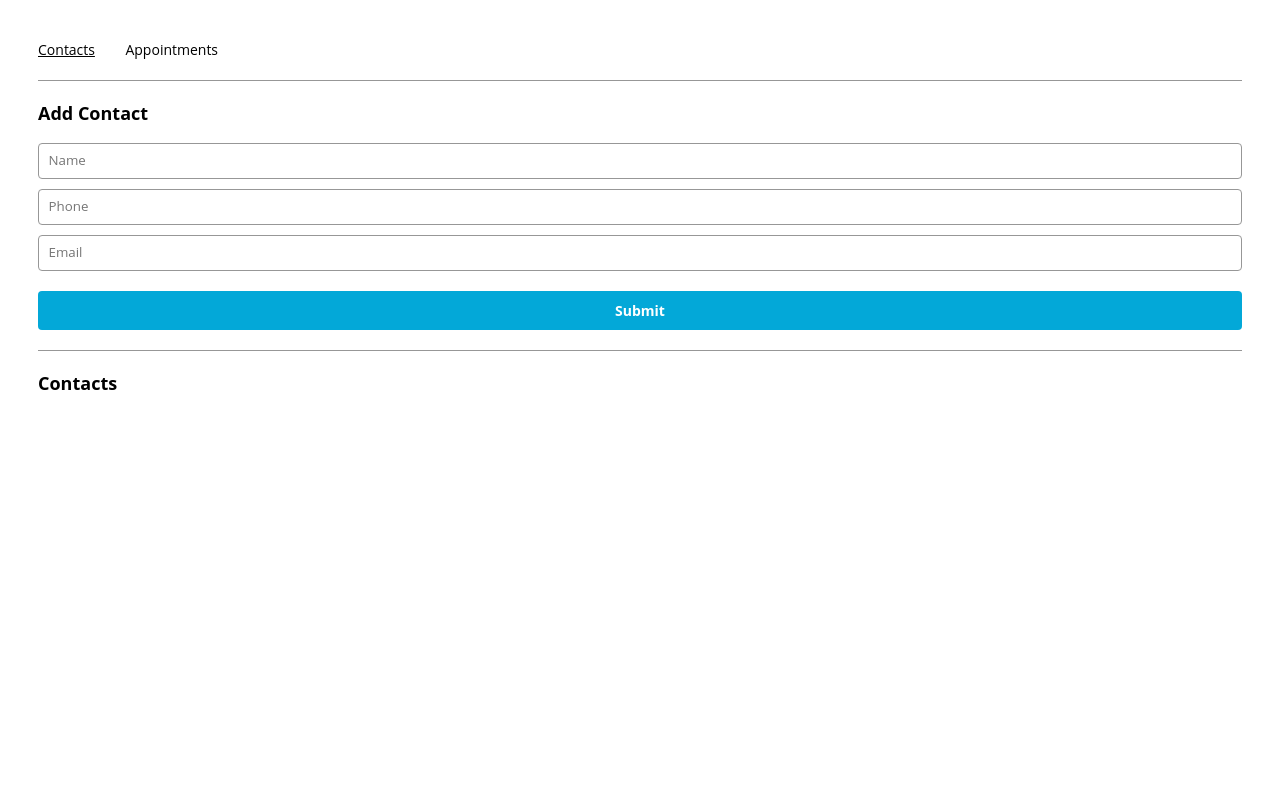
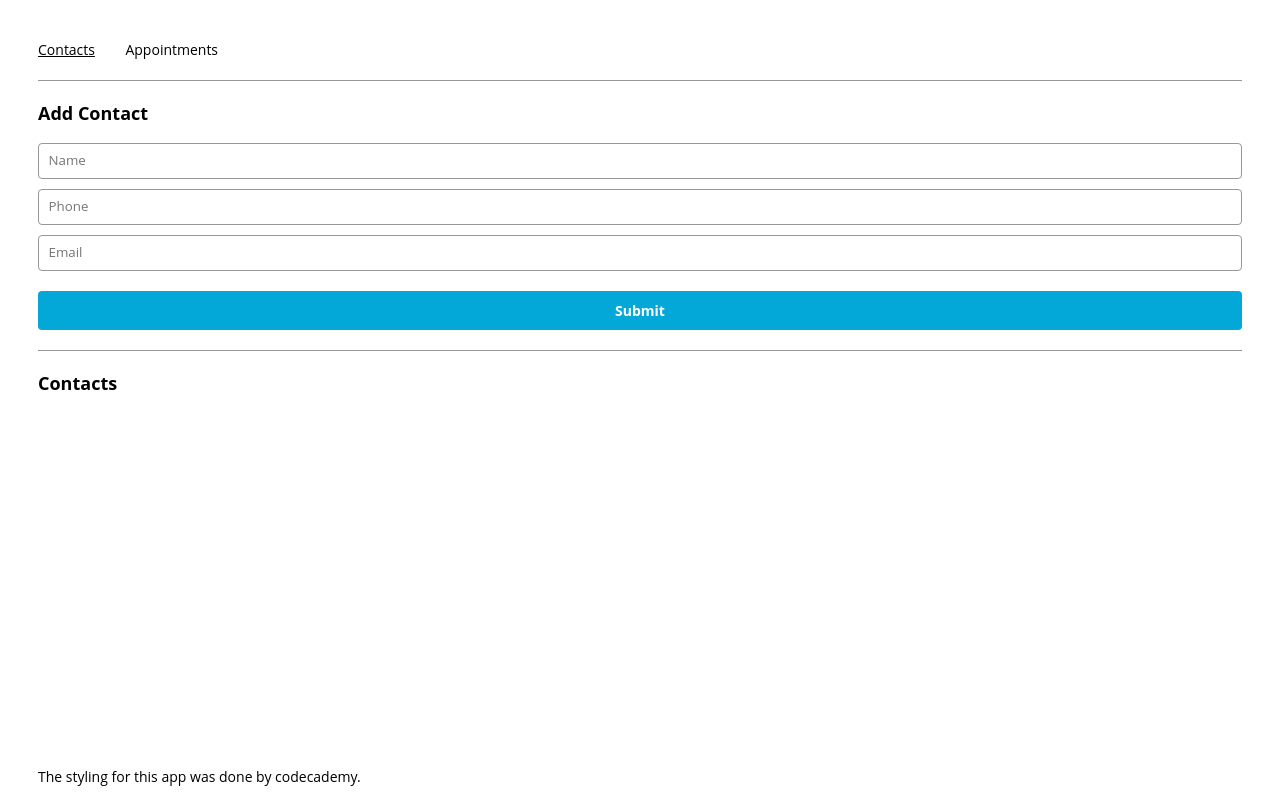
Before and after one commit to a-rosillo/appointment-planner, a React (Create React App) app: page /contacts in a window 1280 px wide. Built offline with nearby package versions, Linux system fonts and the light colour scheme.

Commit message:
Footer added, crediting codecademy for the styling.:

```diff
--- a/public/index.css
+++ b/public/index.css
@@ -81,3 +81,12 @@ select {
 .tile-container {
   margin-bottom: 20px;
 }
+
+footer{
+  position: absolute;
+  bottom: 0;
+}
+
+footer p {
+  font-size: 14px;
+}
--- a/src/components/root/Root.js
+++ b/src/components/root/Root.js
@@ -17,6 +17,9 @@ function Root() {
                 </NavLink>
             </nav>
             <Outlet/>
+            <footer>
+                <p>The styling for this app was done by codecademy.</p>
+            </footer>
       </>
     );
 
```
